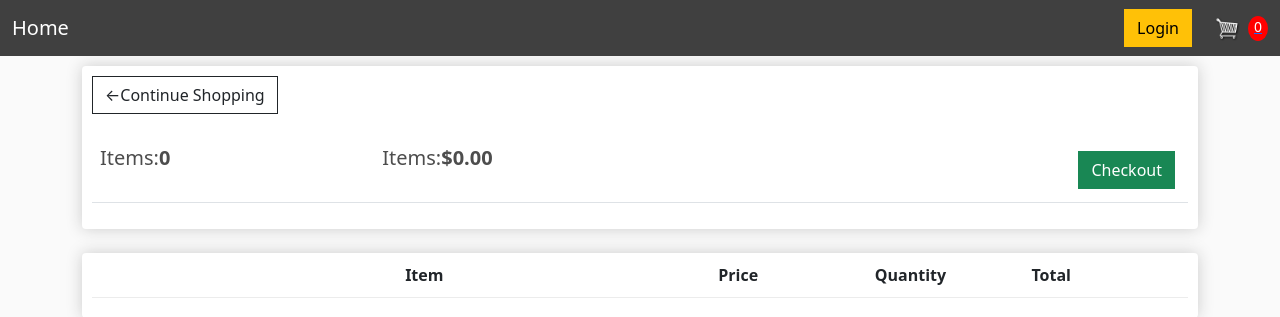
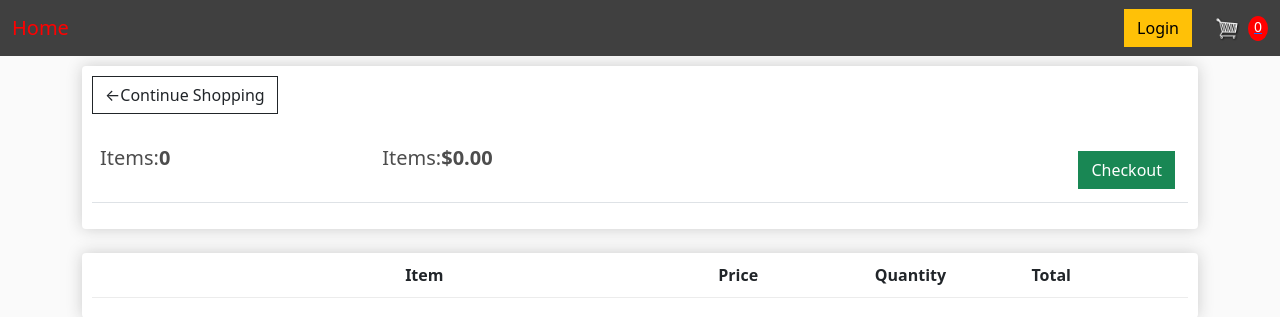
Before and after one commit to briankihia/ecom, a Django app: page /cart/ in a window 1280 px wide. Shown: the top 317 px of the page. Run offline with Django 4.2, Linux system fonts and the light colour scheme; lists and menus that the app fills with data are empty.

Commit message:
changed name and home button in navbar positioning

```diff
--- a/templates/main.html
+++ b/templates/main.html
@@ -36,7 +36,12 @@
 <body>
     <nav class="navbar navbar-expand-lg" style="background-color: #404040; color: white;">
         <div class="container-fluid">
-            <a class="navbar-brand" href="{% url 'store' %}" style="color: white;">Home</a>
+            {% if request.user.is_authenticated %}
+                      <div>
+                          <h8 style="color: white;">Welcome, {{ request.user.username }}!</h8>
+                      </div>
+            {% endif %}
+
             <button class="navbar-toggler" type="button" data-bs-toggle="collapse" data-bs-target="#navbarSupportedContent" aria-controls="navbarSupportedContent" aria-expanded="false" aria-label="Toggle navigation">
                 <span class="navbar-toggler-icon" style="color: white;"></span>
             </button>
@@ -45,11 +50,8 @@
                     <!-- <li class="nav-item">
                         <a class="nav-link active" aria-current="page" href="{% url 'store'%}">Products</a>
                     </li> -->
-                    {% if request.user.is_authenticated %}
-                    <div>
-                        <h5 style="color: white;">Welcome, {{ request.user.username }}!</h5>
-                    </div>
-                    {% endif %}
+                    <a class="navbar-brand" href="{% url 'store' %}" style="color: red;">Home</a>
+
                 </ul>
                 <div class="d-flex align-items-center">
                     {% if request.user.is_authenticated %}
```
